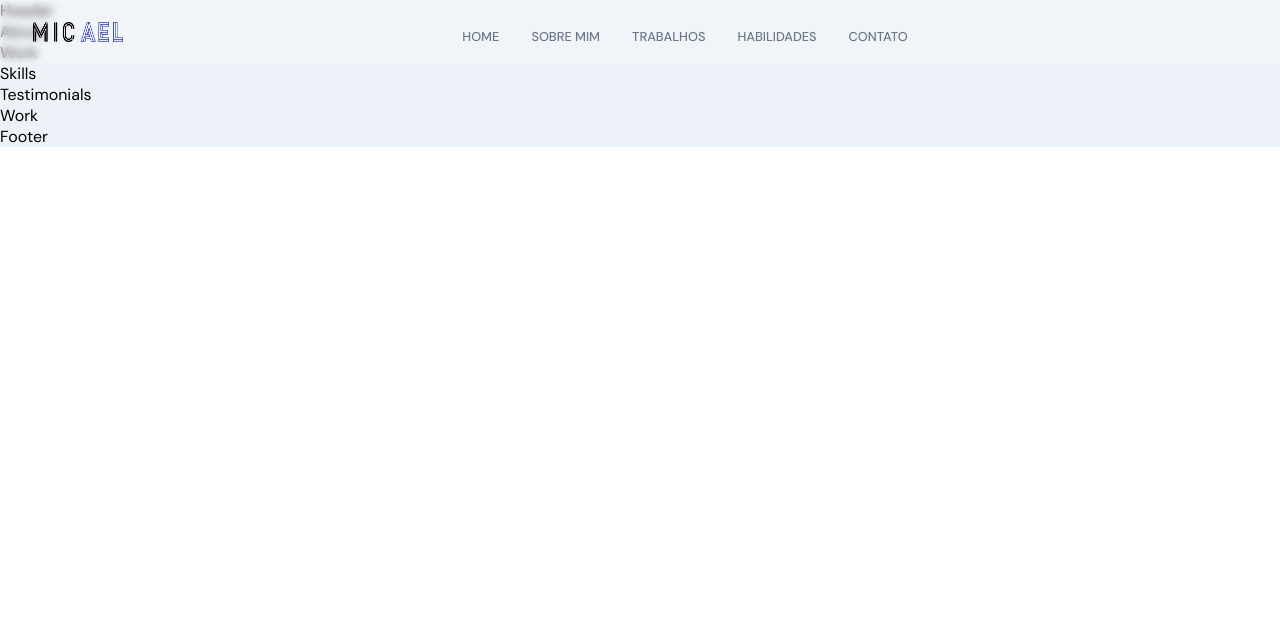
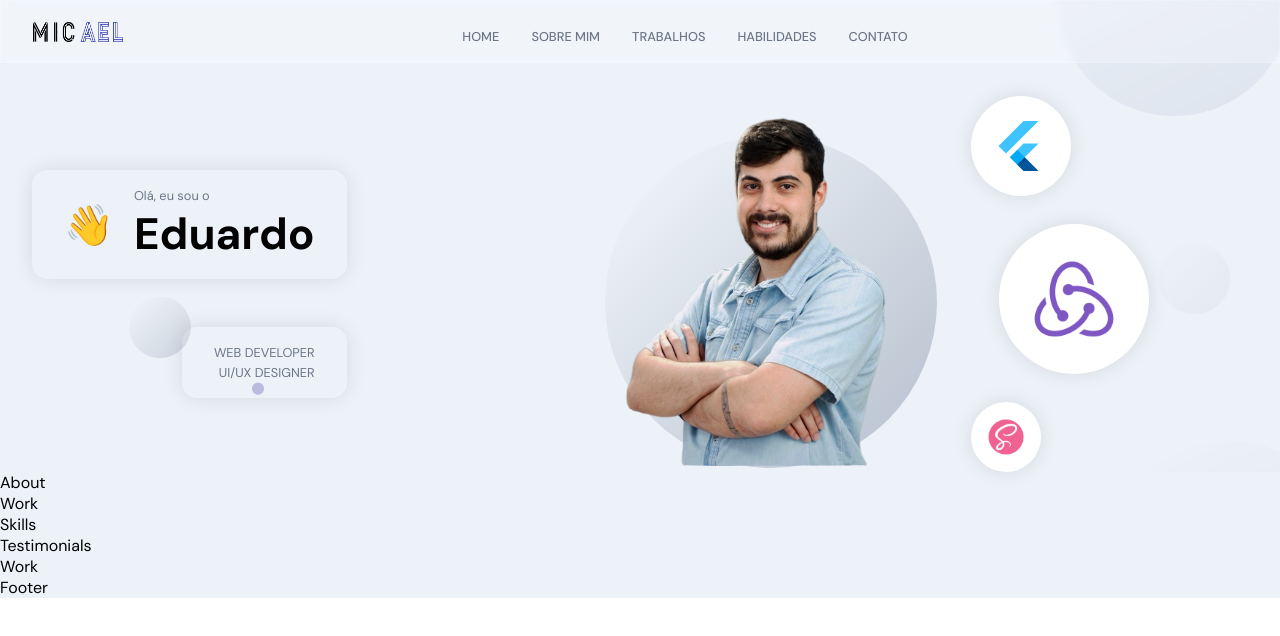
Before and after one commit to eduardojanegitz/eduardo-portfolio, a React (Create React App) app in the folder frontend_react/: page / in a window 1280 px wide. Shown: the top 636 px of the page. Built offline with nearby package versions, Linux system fonts and the light colour scheme.

Commit message:
feat: Finalizado seção Header

```diff
--- a/frontend_react/src/container/Header/Header.jsx
+++ b/frontend_react/src/container/Header/Header.jsx
@@ -1,10 +1,77 @@
-import React from 'react'
+import React from "react";
+import { motion } from "framer-motion";
+
+import { images } from "../../constants";
 import "./Header.scss";
+
+const scaleVariants = {
+  whileInView: {
+    scale: [0, 1],
+    opacity: [0, 1],
+    transition: {
+      duration: 1,
+      ease: "easeInOut",
+    },
+  },
+};
 
 const Header = () => {
   return (
-    <div>Header</div>
-  )
-}
+    <div id="home" className="app__header app__flex">
+      <motion.div
+        whileInView={{ x: [-100, 0], opacity: [0, 1] }}
+        transition={{ duration: 0.5 }}
+        className="app__header-info"
+      >
+        <div className="app__header-badge">
+          <div className="badge-cmp app__flex">
+            <span>👋</span>
+            <div style={{ marginLeft: 20 }}>
+              <p className="p-text">Olá, eu sou o</p>
+              <h1 className="head-text">Eduardo</h1>
+            </div>
+          </div>
 
-export default Header
+          <div className="tag-cmp app__flex">
+            <p className="p-text">Web developer</p>
+            <p className="p-text">UI/UX designer</p>
+          </div>
+        </div>
+      </motion.div>
+
+      <motion.div
+        whileInView={{ opacity: [0, 1] }}
+        transition={{ duration: 0.5, delayChildren: 0.5 }}
+        className="app__header-info"
+      ></motion.div>
+      <motion.div
+        whileInView={{ x: [-100, 0], opacity: [0, 1] }}
+        transition={{ duration: 0.5 }}
+        className="app__header-img"
+      >
+        <img src={images.profile} alt="profile_bg" />
+        <motion.img
+          whileInView={{ scale: [0, 1] }}
+          transition={{ duration: 1, ease: "easeInOut" }}
+          className="overlay_circle"
+          src={images.circle}
+          alt="profile_circle"
+        />
+      </motion.div>
+
+      <motion.div
+        variants={scaleVariants}
+        whileInView={scaleVariants.whileInView}
+        className="app__header-circles"
+      >
+        {[images.flutter, images.redux, images.sass].map((circle, index) => (
+          <div className="circle-cmp app__flex" key={`circle-${index}`}>
+            <img src={circle} alt="circle" />
+          </div>
+        ))}
+      </motion.div>
+    </div>
+  );
+};
+
+export default Header;
--- a/frontend_react/src/container/Header/Header.scss
+++ b/frontend_react/src/container/Header/Header.scss
@@ -0,0 +1,192 @@
+#home {
+  position: relative;
+  background: url("../../assets/bgIMG.png");
+  background-size: cover;
+  background-repeat: repeat;
+  background-position: center;
+
+  .app__wrapper {
+    padding: 0;
+
+    .copyright {
+      display: none;
+    }
+  }
+}
+
+.app__header {
+  flex: 1;
+  width: 100%;
+  height: 100%;
+  flex-direction: row;
+
+  padding: 6rem 2rem 0;
+
+  @media screen and (min-width: 2000px) {
+    padding-top: 8rem;
+  }
+
+  @media screen and (max-width: 1200px) {
+    flex-direction: column;
+  }
+
+  @media screen and (max-width: 450px) {
+    padding: 6rem 1rem 2rem;
+  }
+}
+
+.app__header-info {
+  flex: 0.65;
+  display: flex;
+  flex-direction: column;
+  justify-content: flex-start;
+  align-items: flex-start;
+
+  height: 100%;
+
+  @media screen and (max-width: 2000px) {
+    width: 100%;
+    margin-right: 0rem;
+  }
+}
+
+.app__header-badge {
+  width: 100%;
+  display: flex;
+  justify-content: flex-end;
+  align-items: flex-end;
+  flex-direction: column;
+
+  .badge-cmp,
+  .tag-cmp {
+    padding: 1rem 2rem;
+    border: var(--white-color);
+    border-radius: 15px;
+    flex-direction: row;
+    width: auto;
+
+    box-shadow: 0 0 20px rgba(0, 0, 0, 0.1);
+  }
+
+  .tag-cmp {
+    flex-direction: column;
+    margin-top: 3rem;
+
+    p {
+      width: 100%;
+      text-transform: uppercase;
+      text-align: right;
+    }
+  }
+
+  span {
+    font-size: 2.5rem;
+
+    @media screen and (min-width: 2000px) {
+      font-size: 5rem;
+    }
+  }
+
+  @media screen and (max-width: 1200px) {
+    justify-content: flex-start;
+    align-items: flex-start;
+  }
+}
+
+.app__header-circles {
+  flex: 0.75;
+  display: flex;
+  flex-direction: column;
+  justify-content: space-evenly;
+  align-items: flex-start;
+  height: 100%;
+  margin-left: 1rem;
+
+  div {
+    width: 100px;
+    height: 100px;
+    border-radius: 50%;
+
+    background: var(--white-color);
+    box-shadow: 0 0 20px rgba(0, 0, 0, 0.1);
+
+    img {
+      width: 60%;
+      height: 60%;
+    }
+  }
+
+  div:nth-child(1) {
+    width: 100px;
+    height: 100px;
+  }
+
+  div:nth-child(2) {
+    margin: 1.75rem;
+    width: 150px;
+    height: 150px;
+  }
+
+  div:nth-child(3) {
+    width: 70px;
+    height: 70px;
+  }
+
+  @media screen and (min-width: 2000px) {
+    div:nth-child(1) {
+      width: 400px;
+      height: 400px;
+    }
+
+    div:nth-child(2) {
+      width: 170px;
+      height: 170px;
+    }
+
+    div:nth-child(3) {
+      width: 200px;
+      height: 200px;
+    }
+  }
+
+  @media screen and (max-width: 1200px) {
+    width: 100%;
+    flex-direction: row;
+    flex-wrap: wrap;
+    margin-left: 0;
+
+    div {
+      margin: 1rem;
+    }
+  }
+}
+
+.app__header-img {
+  flex: 1;
+  height: 100%;
+
+  display: flex;
+  justify-content: flex-end;
+  align-items: flex-end;
+  position: relative;
+
+  img {
+    width: 100%;
+    object-fit: contain;
+    z-index: 1;
+  }
+
+  .overlay_circle {
+    position: absolute;
+    left: 0;
+    right: 0;
+    bottom: 0;
+    z-index: 0;
+    width: 100%;
+    height: 90%;
+  }
+
+  @media screen and (max-width: 1200px) {
+    margin: 2rem 0;
+  }
+}
```
